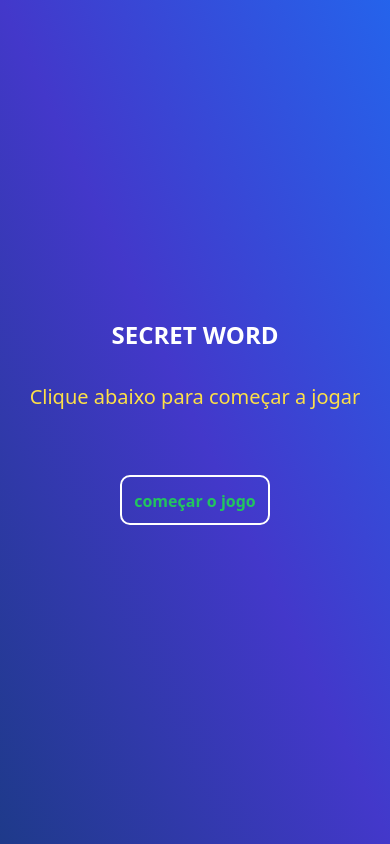
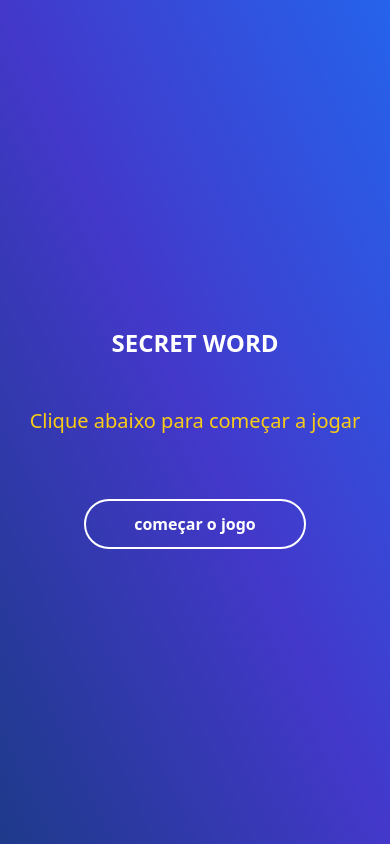
Before and after one commit to ivanfrancajunior/Pages, a React (Vite) app in the folder PWA/secret-word-game/: page / in a window 390 px wide. Built offline with nearby package versions, Linux system fonts and the light colour scheme.

Commit message:
add media queries and finish project

```diff
--- a/PWA/secret-word-game/src/components/EndGameScreen.jsx
+++ b/PWA/secret-word-game/src/components/EndGameScreen.jsx
@@ -3,10 +3,10 @@
 const EndGameScreen = ({retry,score}) => {
   return (
     <div>
-    <h1>Fim de jogo!</h1>
-    <h2>A sua pontação foi: <span className='text-pink-300 font-bold text-xl'>{score}</span></h2>
+    <h1 className='text-xl md:text-5xl font-bold m-3' >Fim de jogo!</h1>
+    <h2 className='text-xl  md:text-5xl font-bold m-3'>Você fez <span className='text-pink-400 font-bold text-xl md:text-5xl'>{score} pontos!</span></h2>
 
-        <button onClick={retry}>Recomeçar</button>
+        <button onClick={retry} className='px-12 font-bold rounded-full my-4 transition duration-500 hover:bg-green-400 '>Recomeçar</button>
     </div>
   )
 }
--- a/PWA/secret-word-game/src/components/GameScreen.jsx
+++ b/PWA/secret-word-game/src/components/GameScreen.jsx
@@ -29,9 +29,9 @@
 
       <div className=' wordcontainer flex justify-center items-center ali m-10 p-2.5  border-8 border-yellow-500 '>
         {letters.map((letter,i) => guessedLetters.includes(letter)?
-        (<span className='letter flex text-7xl border-4  border-black bg-white text-black p-1 h-24 w-24 uppercase justify-center items-center ' key={i}>{letter} </span> ):
+        (<span className='letter flex text-5xl border-4  border-black bg-white text-black p-1 h-16 md:h-24 w-16 md:w-24 uppercase justify-center items-center ' key={i}>{letter} </span> ):
 
-          (<span className='blackSquare flex text-7xl border-4  border-black bg-white text-black p-1 h-24 w-24 uppercase justify-center items-center ' key={i}></span>)
+          (<span className='blackSquare flex text-5xl border-4  border-black bg-white text-black p-1 h-16 md:h-24  w-16 md:w-24 uppercase justify-center items-center ' key={i}></span>)
         )}
 
 
@@ -41,14 +41,16 @@
         <p>Tente adivinhar uma letra da palavra:</p>
 
         <form className='flex items-center justify-center' onSubmit={handleSubmit}>
-          <input type="text" name='letter' maxLength={1} required  className='letter flex text-5xl border-4  border-black bg-white text-black p-1 h-16 w-16 uppercase justify-center items-center pl-3 my-1.5 mx-2' onChange={(e)=>setLetter(e.target.value) }  value={letter} ref={letterInputRef}/>
-          <button>Jogar!</button>
+
+          <input type="text" name='letter' maxLength={1} required  className='letter flex text-5xl border-4  border-black bg-white text-black w-14 md:w-16 h-14 md:h-16 uppercase justify-center items-center  pl-1.5 md:pl-3  mx-2' onChange={(e)=>setLetter(e.target.value) }  value={letter} ref={letterInputRef}/>
+
+          <button className='px-12 font-bold rounded-full my-4 transition duration-500 hover:bg-green-400'>Jogar!</button>
         </form>
       </div>
 
       <div className='wrongletters my-2'>
         <p>Letras já utilizadas:</p>
-        {wrongLetters.map((letter,i)=>(<span key={i}>{letter}, </span>))}
+        {wrongLetters.map((letter,i)=>(<span key={i} className='text-2xl text-red-500 font-bold'>{letter}, </span>))}
       </div>
 
     </div>
--- a/PWA/secret-word-game/src/components/StartScreen.jsx
+++ b/PWA/secret-word-game/src/components/StartScreen.jsx
@@ -3,9 +3,9 @@
 const StartScreen = ({startGame}) => {
   return (
     <div>
-        <h1 className='text-2xl font-bold my-8'>SECRET WORD</h1>
-        <p className='text-xl text-yellow-300 my-8'>Clique abaixo para começar a jogar</p>
-        <button className='p-3 font-bold text-green-500 my-8 hover:text-white transition duration-700 hover:uppercase' onClick={startGame}>começar o jogo</button>
+        <h1 className='text-2xl font-bold my-12 md:text-5xl'>SECRET WORD</h1>
+        <p className='text-xl text-yellow-400 my-12 md:text-5xl'>Clique abaixo para começar a jogar</p>
+        <button className='px-12 font-bold rounded-full my-4 transition duration-500 hover:bg-green-400' onClick={startGame}>começar o jogo</button>
     </div>
   )
 }
```
Also changed, not shown: PWA/secret-word-game/src/App.jsx (+4 -5 lines).
